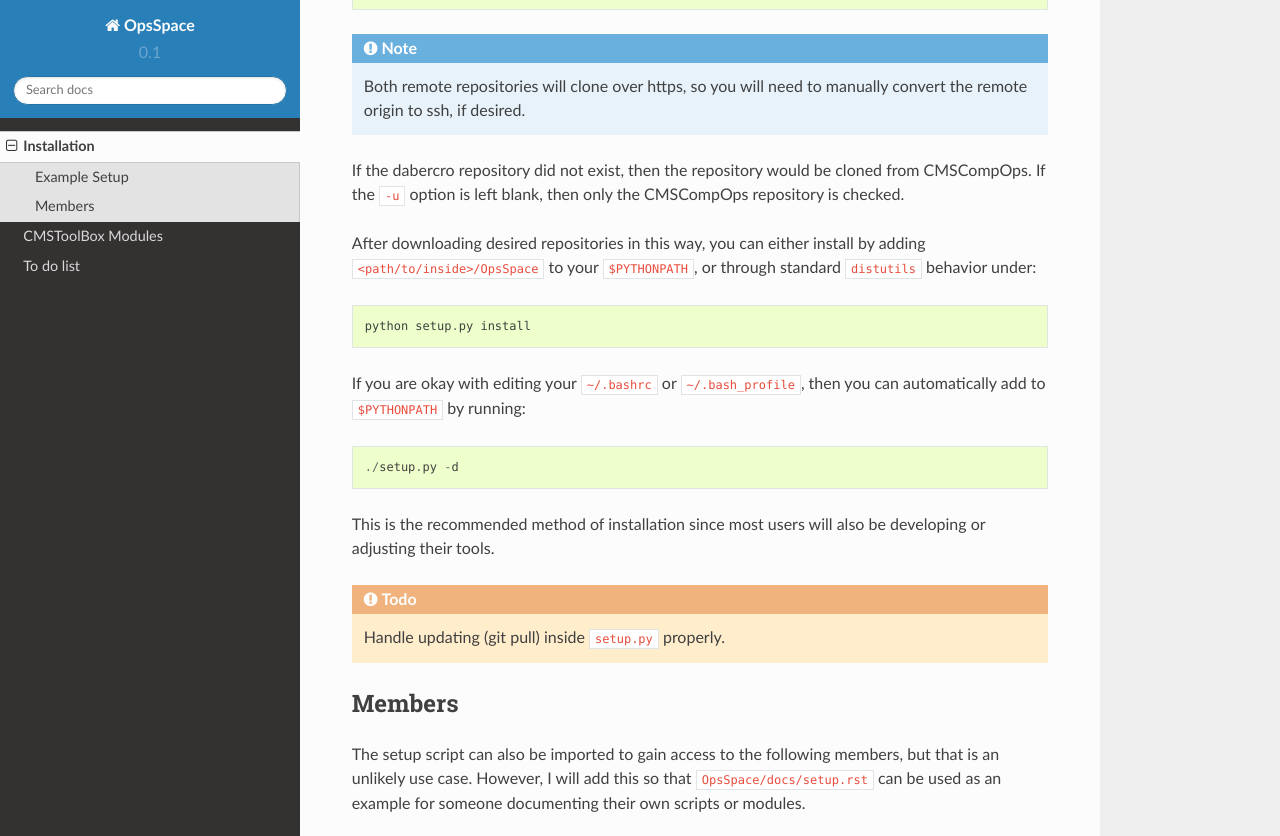
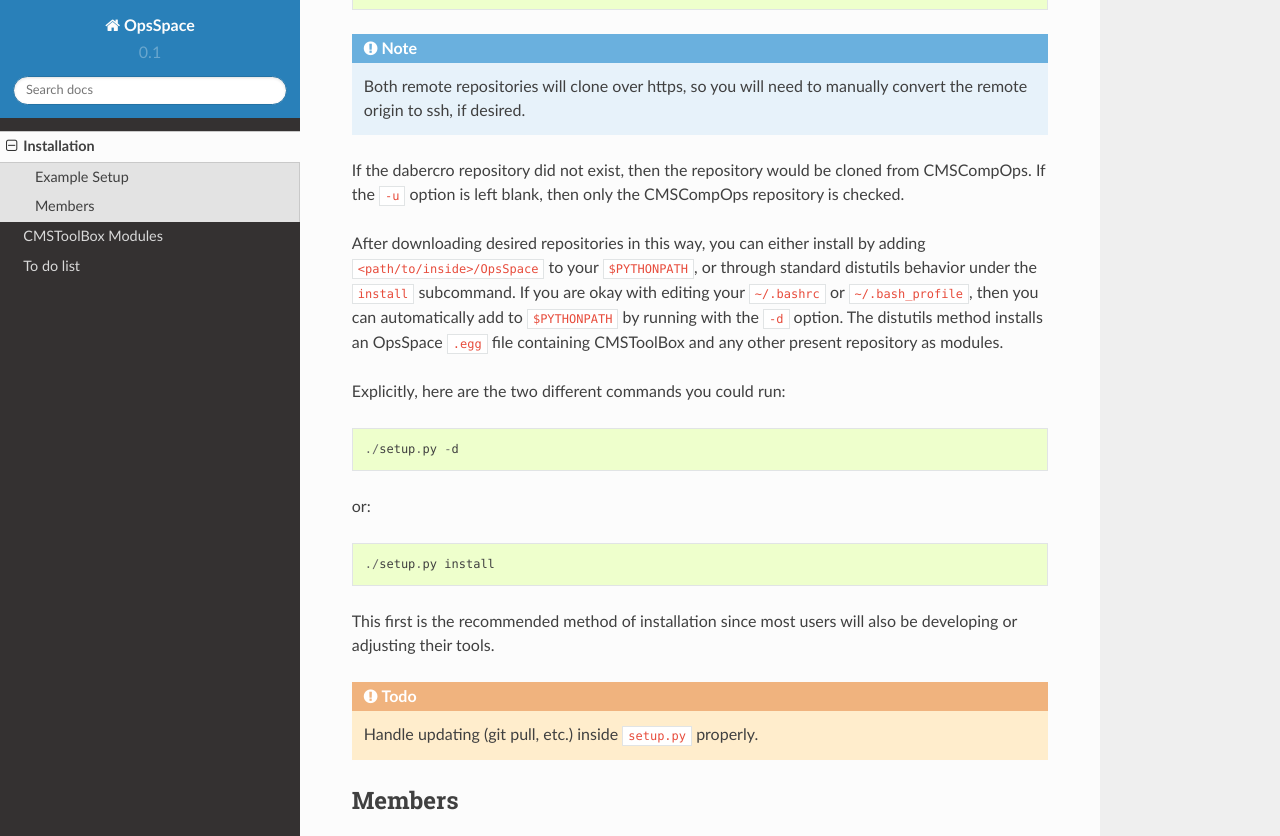
Before and after one commit to CMSCompOps/OpsSpace, a Sphinx documentation site: the page built from docs/setup.rst, in a window 1280 px wide and 900 px high, scrolled down 1098 px, cut to the strip 0-836 px from the top of the window. Built offline with Sphinx 7.4.7 and the Read the Docs theme 2.0.0, drawn with Linux system fonts in a browser that asks for light colours.

Commit message:
Slight rearrangement for attempted clarity.

```diff
--- a/docs/setup.rst
+++ b/docs/setup.rst
@@ -54,21 +54,26 @@ If the ``-u`` option is left blank, then only the CMSCompOps repository is check
 
 After downloading desired repositories in this way, you can either install by adding
 ``<path/to/inside>/OpsSpace`` to your ``$PYTHONPATH``,
-or through standard ``distutils`` behavior under::
+or through standard distutils behavior under the ``install`` subcommand.
+If you are okay with editing your ``~/.bashrc`` or ``~/.bash_profile``,
+then you can automatically add to ``$PYTHONPATH`` by running with the ``-d`` option.
+The distutils method installs an OpsSpace ``.egg`` file containing CMSToolBox and any other
+present repository as modules.
 
-  python setup.py install
-
-If you are okay with editing your ``~/.bashrc`` or ``~/.bash_profile``,
-then you can automatically add to ``$PYTHONPATH`` by running::
+Explicitly, here are the two different commands you could run::
 
   ./setup.py -d
 
-This is the recommended method of installation since most users will also be developing
+or::
+
+  ./setup.py install
+
+This first is the recommended method of installation since most users will also be developing
 or adjusting their tools.
 
 .. todo::
 
-  Handle updating (git pull) inside ``setup.py`` properly.
+  Handle updating (git pull, etc.) inside ``setup.py`` properly.
 
 Members
 -------
```
